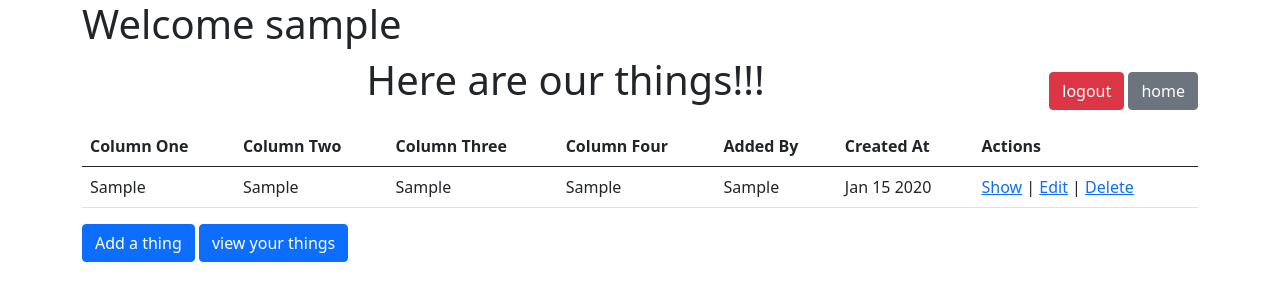
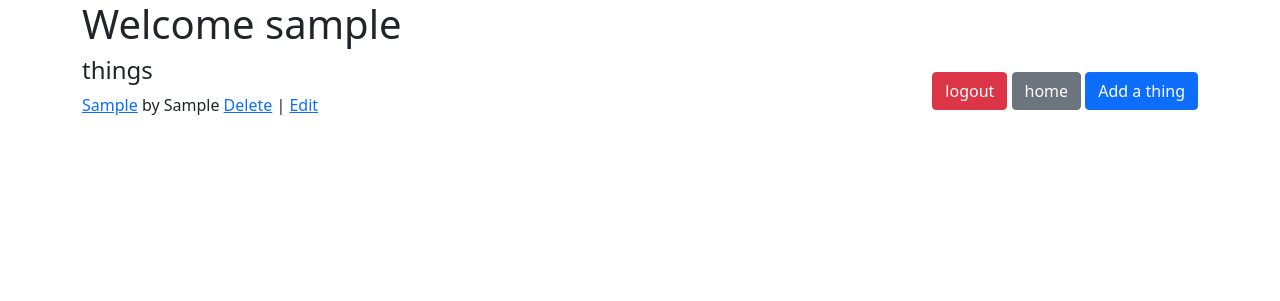
Before and after one commit to tmax818/flask_checklist, a Flask app: page /things in a window 1280 px wide. Shown: the top 301 px of the page. Run offline with Flask 2, Linux system fonts and the light colour scheme; the visitor is signed in with stand-in values (Sample User, id 1); tables that the repository leaves empty hold one stand-in row (values such as "Sample post").

Commit message:
init on red branch

```diff
--- a/flask_app/controllers/things.py
+++ b/flask_app/controllers/things.py
@@ -29,7 +29,7 @@ def show_things(id):
     data ={
         "id":id
     }
-    return render_template("show_thing.html",thing=Thing.get_one(data))
+    return render_template("show_thing.html",thing=Thing.get_one_with_user(data))
 
 # ! ///// UPDATE /////
 # TODO UPDATE REQUIRES TWO ROUTES
--- a/flask_app/models/thing.py
+++ b/flask_app/models/thing.py
@@ -52,6 +52,12 @@ class Thing:
         result = connectToMySQL(DATABASE).query_db(query,data)
         return cls(result[0])
 
+    @classmethod
+    def get_one_with_user(cls,data:dict) -> object:
+        query  = "SELECT * FROM things JOIN users ON users.id = things.user_id WHERE things.id = %(id)s;"
+        result = connectToMySQL(DATABASE).query_db(query,data)
+        return cls(result[0])
+
     # ! UPDATE
     @classmethod
     def update(cls,data:dict) -> int:
--- a/flask_app/templates/things.html
+++ b/flask_app/templates/things.html
@@ -15,41 +15,25 @@
             <div class="float-end mt-3 mb-3">
                 <a class="btn btn-danger" href="/logout">logout</a>
                 <a class="btn btn-secondary" href="/things">home</a>
+                <a href="/thing/new" class="btn btn-primary">Add a thing</a>
             </div>
 
-            <h1 class="text-center">Here are our things!!!</h1>
+            <h4>things</h4>
             <table class="table table-hover">
-                <thead>
-                    <tr>
-                        <th>Column One</th>
-                        <th>Column Two</th>
-                        <th>Column Three</th>
-                        <th>Column Four</th>
-                        <th>Added By</th>
-                        <th>Created At</th>
-                        <th>Actions</th>
-                    </tr>
-                </thead>
+
                 <tbody>
                     {% for thing in things %}
-                    <tr>
-                        <td>{{ thing.column1 }}</td>
-                        <td>{{ thing.column2 }}</td>
-                        <td>{{ thing.column3}}</td>
-                        <td>{{ thing.column4}}</td>
-                        <td>{{ thing.user}}</td>
-                    <td>{{ thing.created_at.strftime("%b %d %Y") }}</td>
-                    <td>
-                        <a href="/thing/show/{{ thing.id }}">Show</a> |
-                        <a href="/thing/edit/{{ thing.id }}">Edit</a> |
-                        <a href="/thing/destroy/{{ thing.id }}">Delete</a>
-                    </td>
-                </tr>
+                    <p>
+                    <a href="/thing/show/{{ thing.id }}">{{ thing.column1 }}</a> by {{ thing.user}}
+                        {% if thing.id == session.user_id %}
+                        <a href="/thing/destroy/{{ thing.id }}">Delete</a> |
+                        <a href="/thing/edit/{{ thing.id }}">Edit</a>
+                        {% endif %}
+
+                </p>
                 {% endfor %}
             </tbody>
         </table>
-        <a href="/thing/new" class="btn btn-primary">Add a thing</a>
-        <a href="/user/show/{{session['user_id']}}" class="btn btn-primary">view your things</a>
     </div>
 
 </body>
```
Also changed, not shown: flask_app/templates/index.html (+8 -0 lines), flask_app/templates/new_thing.html (+9 -0 lines), flask_app/templates/show_thing.html (+3 -5 lines).
